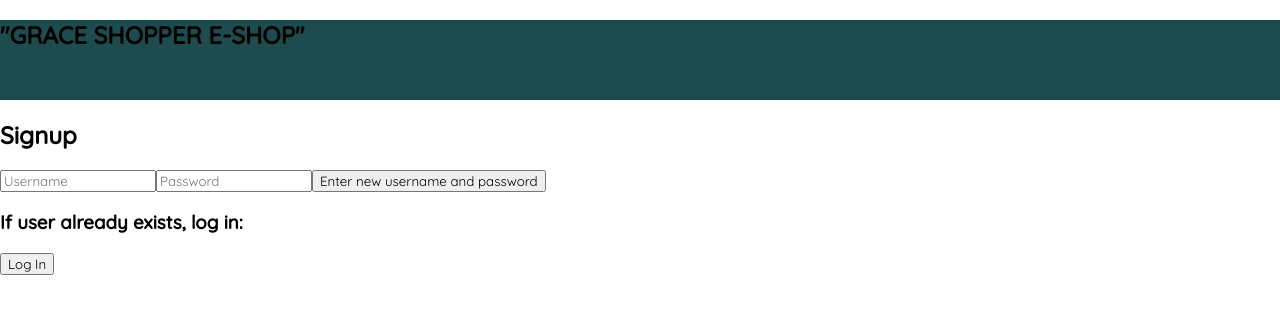
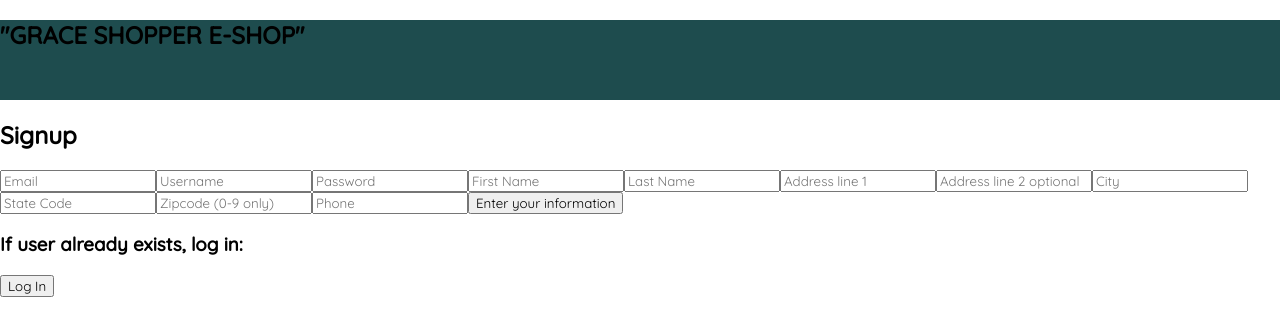
Before and after one commit to rob166/grace_shopper, a React (Create React App) app in the folder client/: page /signup in a window 1280 px wide. Shown: the top 336 px of the page. Built offline with nearby package versions, Linux system fonts and the light colour scheme; a web font is replaced by a local one.

Commit message:
Login and Signup clompleted for fullstack

```diff
--- a/client/src/routes/Login.js
+++ b/client/src/routes/Login.js
@@ -2,7 +2,6 @@ import { React, useState } from 'react';
 import { Link } from "react-router-dom";
 
 const Login = () => {
-  //const BASE_URL = 'http://localhost:3001/api';
   const [username, setUsername] = useState('');
   const [password, setPassword] = useState('');
 
@@ -22,15 +21,11 @@ const Login = () => {
         );
 
       const json = await response.json();
-
       console.log(json)
 
       if (json === null) {
-
         alert(json.message);
-
       } else {
-
         localStorage.setItem('jwt', json.token);
         alert(json.message);
       }
@@ -55,10 +50,10 @@ const Login = () => {
         <div>
           <h2>Login/Logout</h2>
 
-          <input required="required" placeholder='Username' value={username}
+          <input placeholder='Username' value={username}
             onChange={(e) => setUsername(e.target.value)} />
 
-          <input required="required" placeholder='Password' value={password}
+          <input placeholder='Password' value={password}
             onChange={(e) => setPassword(e.target.value)} />
 
           <button onClick={loginButton}>Enter username and password</button>
--- a/client/src/routes/Signup.js
+++ b/client/src/routes/Signup.js
@@ -1,20 +1,36 @@
-import React from 'react';
+import { React, useState } from 'react';
 import { Link } from "react-router-dom";
 
-const Signup = (props) => {
-
-  const BASE_URL = props.BASE_URL;
-
-  //const setMyUserName = props.setMyUserName
+const Signup = () => {
+  const [email, setEmail] = useState('');
+  const [username, setUsername] = useState('');
+  const [password, setPassword] = useState('');
+  const [first_name, setFirstName] = useState('');
+  const [last_name, setLastName] = useState('');
+  const [address_line1, setAddress1] = useState('');
+  const [address_line2, setAddress2] = useState('');
+  const [city, setCity] = useState('');
+  const [state, setState] = useState('');
+  const [zipcode, setZipcode] = useState('');
+  const [phone, setPhone] = useState('');
 
   async function signupButton() {
     try {
       const body = JSON.stringify({
-        username: props.username,
-        password: props.password
+        email: email,
+        username: username,
+        password: password,
+        first_name: first_name,
+        last_name: last_name,
+        address_line1: address_line1,
+        address_line2: address_line2,
+        city: city,
+        state: state,
+        zipcode: zipcode,
+        phone: phone
       });
       const response = await
-        fetch(`${BASE_URL}/users/register`, {
+        fetch('http://localhost:3001/api/users/register', {
           method: "POST",
           headers: {
             'Content-Type': 'application/json',
@@ -26,18 +42,11 @@ const Signup = (props) => {
       const json = await response.json();
       console.log(json);
 
-
       if (json.error) {
-
         alert(json.message);
-
       } else {
-
         localStorage.setItem('jwt', json.token);
-        //setMyUserName(props.username)
         alert(json.message);
-        //history.push("/home")
-
       }
     } catch (error) {
       console.error(error);
@@ -47,21 +56,57 @@ const Signup = (props) => {
   return (
     <div>
       <form onSubmit={(e) => {
-        props.setUsername('');
-        props.setPassword('');
+        setEmail('');
+        setUsername('');
+        setPassword('');
+        setFirstName('');
+        setLastName('');
+        setAddress1('');
+        setAddress2('');
+        setCity('');
+        setState('');
+        setZipcode('');
+        setPhone('');
         e.preventDefault();
       }
       }>
         <div>
           <h2>Signup</h2>
 
-          <input required placeholder='Username' value={props.username}
-            onChange={(e) => props.setUsername(e.target.value)} />
+          <input placeholder='Email' value={email}
+            onChange={(e) => setEmail(e.target.value)} />
 
-          <input required placeholder='Password' type={'password'} value={props.password}
-            onChange={(e) => props.setPassword(e.target.value)} />
+          <input placeholder='Username' value={username}
+            onChange={(e) => setUsername(e.target.value)} />
 
-          <button onClick={signupButton}>Enter new username and password</button>
+          <input placeholder='Password' value={password}
+            onChange={(e) => setPassword(e.target.value)} />
+
+          <input placeholder='First Name' value={first_name}
+            onChange={(e) => setFirstName(e.target.value)} />
+
+          <input placeholder='Last Name' value={last_name}
+            onChange={(e) => setLastName(e.target.value)} />
+
+          <input placeholder='Address line 1' value={address_line1}
+            onChange={(e) => setAddress1(e.target.value)} />
+
+          <input placeholder='Address line 2 optional' value={address_line2}
+            onChange={(e) => setAddress2(e.target.value)} />
+
+          <input placeholder='City' value={city}
+            onChange={(e) => setCity(e.target.value)} />
+
+          <input placeholder='State Code' type="text" minLength="2" maxLength="2" value={state}
+            onChange={(e) => setState(e.target.value)} />
+
+          <input placeholder='Zipcode (0-9 only)' minLength="5" maxLength="5" value={zipcode}
+            onChange={(e) => setZipcode(parseInt(e.target.value, 10))} />
+
+          <input placeholder='Phone' value={phone}
+            onChange={(e) => setPhone(e.target.value)} />
+
+          <button onClick={signupButton}>Enter your information</button>
 
           <h3>If user already exists, log in:</h3>
           <Link to="/login"><button>Log In</button></Link>
```
Also changed, not shown: 2 other files (tests, documents, lock files or other folders).
